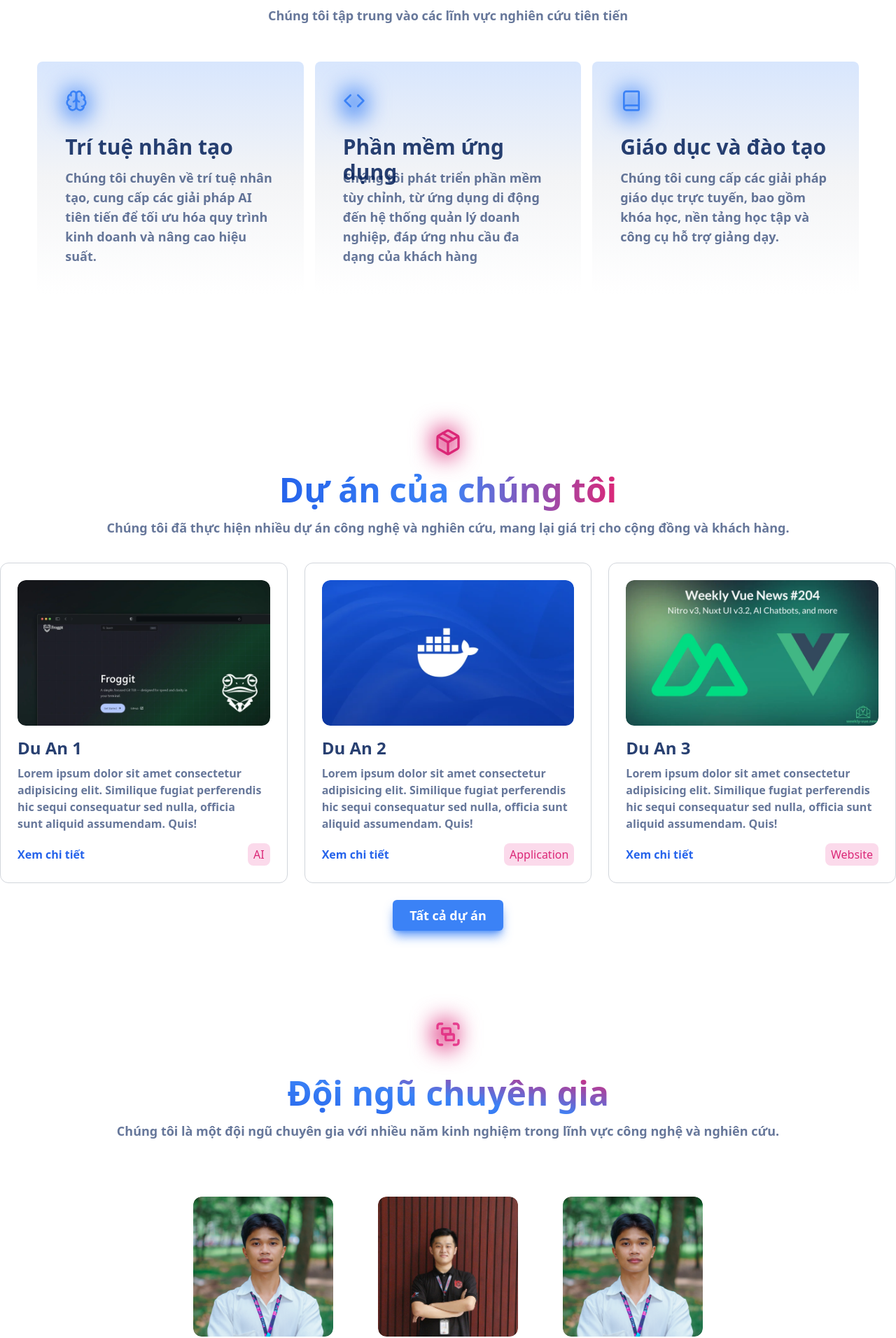
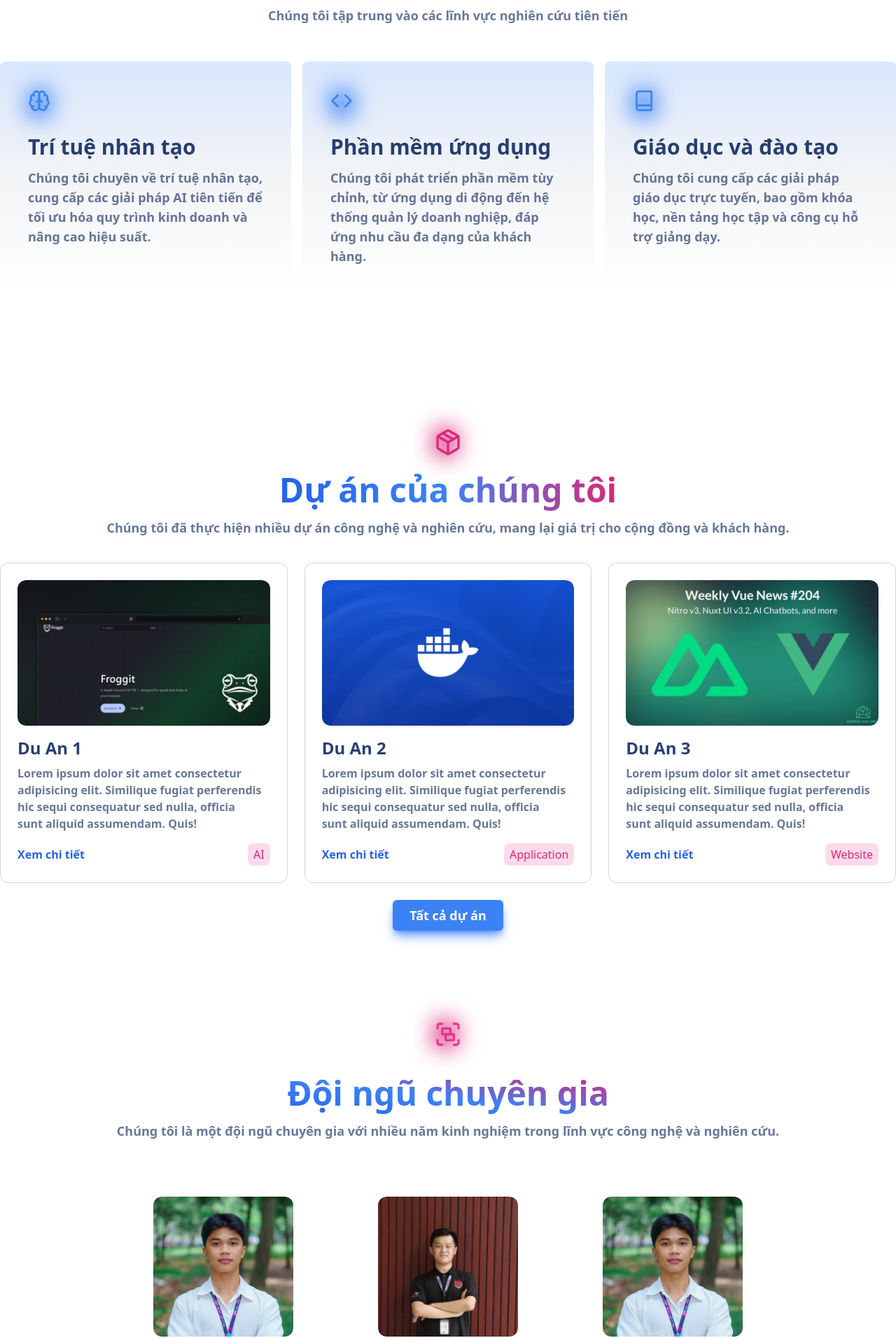
Before and after one commit to LieuTuanKiet/CopyWeb, a React (Vite) app: page / in a window 1280 px wide. Shown: the part 1091-3003 px from the top of the page at 70% size. Built offline with nearby package versions, Linux system fonts and the light colour scheme.

Commit message:
refactor: make Research Project and Team code now can get from array(assume array as data resource get from server)

```diff
--- a/src/components/Project.jsx
+++ b/src/components/Project.jsx
@@ -1,6 +1,28 @@
 import froggit from '../assets/froggit.webp'
 import whale from '../assets/whale.webp'
 import vue from '../assets/vue.webp'
+import ProjectItem from './ProjectItem'
+
+const projects = [
+    {
+        "img": froggit,
+        "title": "Du An 1",
+        "description": "Lorem ipsum dolor sit amet consectetur adipisicing elit. Similique fugiat perferendis hic sequi consequatur sed nulla, officia sunt aliquid assumendam. Quis!",
+        "type": "AI"
+    },
+    {
+        "img": whale,
+        "title": "Du An 2",
+        "description": "Lorem ipsum dolor sit amet consectetur adipisicing elit. Similique fugiat perferendis hic sequi consequatur sed nulla, officia sunt aliquid assumendam. Quis!",
+        "type": "Application"
+    },
+    {
+        "img": vue,
+        "title": "Du An 3",
+        "description": "Lorem ipsum dolor sit amet consectetur adipisicing elit. Similique fugiat perferendis hic sequi consequatur sed nulla, officia sunt aliquid assumendam. Quis!",
+        "type": "Website"
+    },
+]
 
 export default function Project(){
     return(
@@ -21,7 +43,8 @@ export default function Project(){
                     cho cộng đồng và khách hàng.
                 </p>
             </div>
-            <div className="container mx-auto flex gap-x-6 mb-6">
+            <div className="container mx-auto grid grid-cols-3 gap-x-6 mb-6">
+                {/*
                 <div className="w-1/3 bg-white border-gray-300 border-[1px] rounded-xl p-6 group">
                     <div className="mb-4 overflow-hidden rounded-xl">
                         <img src={froggit} className="aspect-square rounded-xl h-52 w-full object-cover group-hover:scale-105 duration-200"></img>
@@ -61,6 +84,16 @@ export default function Project(){
                         <p className="text-pink-600 bg-pink-500/20 px-2 py-1 rounded-lg">Website</p>
                     </div>
                 </div>
+                */}
+                {projects.map((project,index) => (
+                    <ProjectItem
+                        key={index}
+                        img={project.img}
+                        title={project.title}
+                        description={project.description}
+                        type={project.type}
+                    />
+                ))}
             </div>
             <div className="container mx-auto flex justify-center items-center">
                 <button className="bg-blue-500 text-white rounded-md px-6 py-2 font-bold text-lg shadow-blue-500/80 shadow-lg hover:scale-95
--- /dev/null
+++ b/src/components/ProjectItem.jsx
@@ -0,0 +1,15 @@
+export default function ProjectItem(props){
+    return(
+        <div className="bg-white border-gray-300 border-[1px] rounded-xl p-6 group">
+            <div className="mb-4 overflow-hidden rounded-xl">
+                <img src={props.img} className="aspect-square rounded-xl h-52 w-full object-cover group-hover:scale-105 duration-200"></img>
+            </div>
+            <p className="text-primary font-semibold text-2xl h-10">{props.title}</p>
+            <p className="text-primary/60 font-semibold text-md mb-4 max-w-[350px]">{props.description}</p>
+            <div className="flex justify-between items-center">
+                <p className="text-blue-600 font-semibold hover:underline cursor-pointer"><a href="">Xem chi tiết</a></p>
+                <p className="text-pink-600 bg-pink-500/20 px-2 py-1 rounded-lg">{props.type}</p>
+            </div>
+        </div>
+    )
+}
--- a/src/components/Research.jsx
+++ b/src/components/Research.jsx
@@ -1,3 +1,37 @@
+import ResearchItem from "./ResearchItem"
+
+const researchs = [
+    {
+        "icon": <svg xmlns="http://www.w3.org/2000/svg" width="24" height="24" viewBox="0 0 24 24" fill="none" stroke="currentColor" strokeWidth="2"
+                    strokeLinecap="round" strokeLinejoin="round" className="lucide lucide-brain w-8 h-8 text-blue-500" aria-hidden="true">
+                    <path d="M12 5a3 3 0 1 0-5.997.125 4 4 0 0 0-2.526 5.77 4 4 0 0 0 .556 6.588A4 4 0 1 0 12 18Z"></path>
+                    <path d="M12 5a3 3 0 1 1 5.997.125 4 4 0 0 1 2.526 5.77 4 4 0 0 1-.556 6.588A4 4 0 1 1 12 18Z"></path>
+                    <path d="M15 13a4.5 4.5 0 0 1-3-4 4.5 4.5 0 0 1-3 4"></path><path d="M17.599 6.5a3 3 0 0 0 .399-1.375"></path>
+                    <path d="M6.003 5.125A3 3 0 0 0 6.401 6.5"></path><path d="M3.477 10.896a4 4 0 0 1 .585-.396"></path>
+                    <path d="M19.938 10.5a4 4 0 0 1 .585.396"></path><path d="M6 18a4 4 0 0 1-1.967-.516"></path>
+                    <path d="M19.967 17.484A4 4 0 0 1 18 18"></path>
+                </svg>,
+        "title": "Trí tuệ nhân tạo",
+        "description": "Chúng tôi chuyên về trí tuệ nhân tạo, cung cấp các giải pháp AI tiên tiến để tối ưu hóa quy trình kinh doanh và nâng cao hiệu suất."
+    },
+    {
+        "icon": <svg xmlns="http://www.w3.org/2000/svg" width="24" height="24" viewBox="0 0 24 24" fill="none" stroke="currentColor" strokeWidth="2"
+                    strokeLinecap="round" strokeLinejoin="round" className="lucide lucide-code w-8 h-8 text-blue-500" aria-hidden="true">
+                    <path d="m16 18 6-6-6-6"></path><path d="m8 6-6 6 6 6"></path>
+                </svg>,
+        "title": "Phần mềm ứng dụng",
+        "description": "Chúng tôi phát triển phần mềm tùy chỉnh, từ ứng dụng di động đến hệ thống quản lý doanh nghiệp, đáp ứng nhu cầu đa dạng của khách hàng."
+    },
+    {
+        "icon": <svg xmlns="http://www.w3.org/2000/svg" width="24" height="24" viewBox="0 0 24 24" fill="none" stroke="currentColor" strokeWidth="2"
+                    strokeLinecap="round" strokeLinejoin="round" className="lucide lucide-book w-8 h-8 text-blue-500" aria-hidden="true">
+                    <path d="M4 19.5v-15A2.5 2.5 0 0 1 6.5 2H19a1 1 0 0 1 1 1v18a1 1 0 0 1-1 1H6.5a1 1 0 0 1 0-5H20"></path>
+                </svg>,
+        "title": "Giáo dục và đào tạo",
+        "description": "Chúng tôi cung cấp các giải pháp giáo dục trực tuyến, bao gồm khóa học, nền tảng học tập và công cụ hỗ trợ giảng dạy."
+    },
+]
+
 export default function Research(){
     return(
         <div className="my-16">
@@ -15,7 +49,8 @@ export default function Research(){
                 </p>
                 <p className="text-primary/60 font-semibold text-lg h-20">Chúng tôi tập trung vào các lĩnh vực nghiên cứu tiên tiến</p>
             </div>
-            <div className="flex container mx-auto flex-wrap w-11/12 gap-x-4 justify-center">
+            <div className="grid grid-cols-3 container mx-auto gap-4">
+                {/*
                 <div className="flex-1 bg-gradient-to-b from-blue-500/20 via-gray-100 to-white rounded-lg p-10 cursor-pointer hover:scale-105 duration-200">
                     <div className="relative h-16">
                         <div className="w-8 h-10 bg-blue-500 blur-lg absolute"></div>
@@ -60,6 +95,15 @@ export default function Research(){
                         học, nền tảng học tập và công cụ hỗ trợ giảng dạy.
                     </p>
                 </div>
+                */}
+                {researchs.map((research,index) => (
+                    <ResearchItem
+                        key={index}
+                        icon={research.icon}
+                        title={research.title}
+                        description={research.description}
+                    />
+                ))}
             </div>
         </div>
     )
--- /dev/null
+++ b/src/components/ResearchItem.jsx
@@ -0,0 +1,12 @@
+export default function ResearchItem(props){
+    return(
+        <div className="bg-gradient-to-b from-blue-500/20 via-gray-100 to-white rounded-lg p-10 cursor-pointer hover:scale-105 duration-200">
+            <div className="relative h-16">
+                <div className="w-8 h-10 bg-blue-500 blur-lg absolute"></div>
+                {props.icon}
+            </div>
+            <p className="font-semibold text-primary text-3xl h-12">{props.title}</p>
+            <p className="font-semibold text-primary/60 text-lg ">{props.description}</p>
+        </div>
+    )
+}
--- a/src/components/Team.jsx
+++ b/src/components/Team.jsx
@@ -2,6 +2,35 @@ import An from '../assets/NguyenHuuAn.jpg'
 import Dat from '../assets/DinhTienDat.png'
 import Random1 from '../assets/RandomImg.png'
 import Random2 from '../assets/RandomImg2.jpg'
+import TeamMember from './TeamMember'
+
+const members=[
+    {
+        "avatar": Dat,
+        "name": "Đinh Tiến Đạt",
+        "role": "Lập trình viên"
+    },
+    {
+        "avatar": An,
+        "name": "Nguyễn Hữu An",
+        "role": "Cố vấn tối cao"
+    },
+    {
+        "avatar": Dat,
+        "name": "Đinh Tiến Đạt",
+        "role": "Lập trình viên"
+    },
+    {
+        "avatar": An,
+        "name": "Nguyễn Hữu An",
+        "role": "Cố vấn tối cao"
+    },
+    {
+        "avatar": Dat,
+        "name": "Đinh Tiến Đạt",
+        "role": "Lập trình viên"
+    },
+]
 
 export default function Team(){
     return(
@@ -22,7 +51,8 @@ export default function Team(){
                     công nghệ và nghiên cứu.
                 </p>
             </div>
-            <div className="flex flex-wrap container mx-auto w-full max-w-[900px] gap-x-16 gap-y-24 justify-center items-center">
+            <div className="grid grid-cols-3 container mx-auto w-full max-w-[900px] gap-x-16 gap-y-24">
+                {/*
                 <div className="flex flex-col justify-center items-center">
                     <div className="rounded-xl overflow-hidden mb-2">
                         <img src={Dat} className="aspect-square w-full max-w-[200px] object-cover rounded-xl hover:scale-105 duration-200 cursor-pointer"></img>
@@ -58,8 +88,17 @@ export default function Team(){
                     <p className="text-primary font-bold text-xl h-8">Đinh Tiến Đạt</p>
                     <p className="text-blue-500 font-semibold text-lg">Lập trình viên</p>
                 </div>
-                <div>
-                    <div className="relative bg-gray-100 min-w-[200px] min-h-[200px] -mt-16 rounded-xl hover:bg-gray-200 cursor-pointer duration-200">
+                */}
+                {members.map((member,index) => (
+                    <TeamMember
+                        key={index}
+                        avatar={member.avatar}
+                        name={member.name}
+                        role={member.role}
+                    />
+                ))}
+                <div className="flex justify-center items-center">
+                    <div className="relative bg-gray-100 min-w-[200px] max-w-[200px] min-h-[200px] -mt-16 rounded-xl hover:bg-gray-200 cursor-pointer duration-200">
                         <img src={Random1} className="absolute aspect-square object-contain w-full h-full max-w-[40px] max-h-[40px] left-[75px] top-[75px]
                             -translate-x-1/2 -translate-y-1/2 rounded-xl border-white border-2">
                         </img>
--- /dev/null
+++ b/src/components/TeamMember.jsx
@@ -0,0 +1,11 @@
+export default function TeamMember(props){
+    return(
+        <div className="flex flex-col justify-center items-center">
+            <div className="rounded-xl overflow-hidden mb-2">
+                <img src={props.avatar} className="aspect-square w-full max-w-[200px] object-cover rounded-xl hover:scale-105 duration-200 cursor-pointer"></img>
+            </div>
+            <p className="text-primary font-bold text-xl h-8">{props.name}</p>
+            <p className="text-blue-500 font-semibold text-lg">{props.role}</p>
+        </div>
+    )
+}
```
